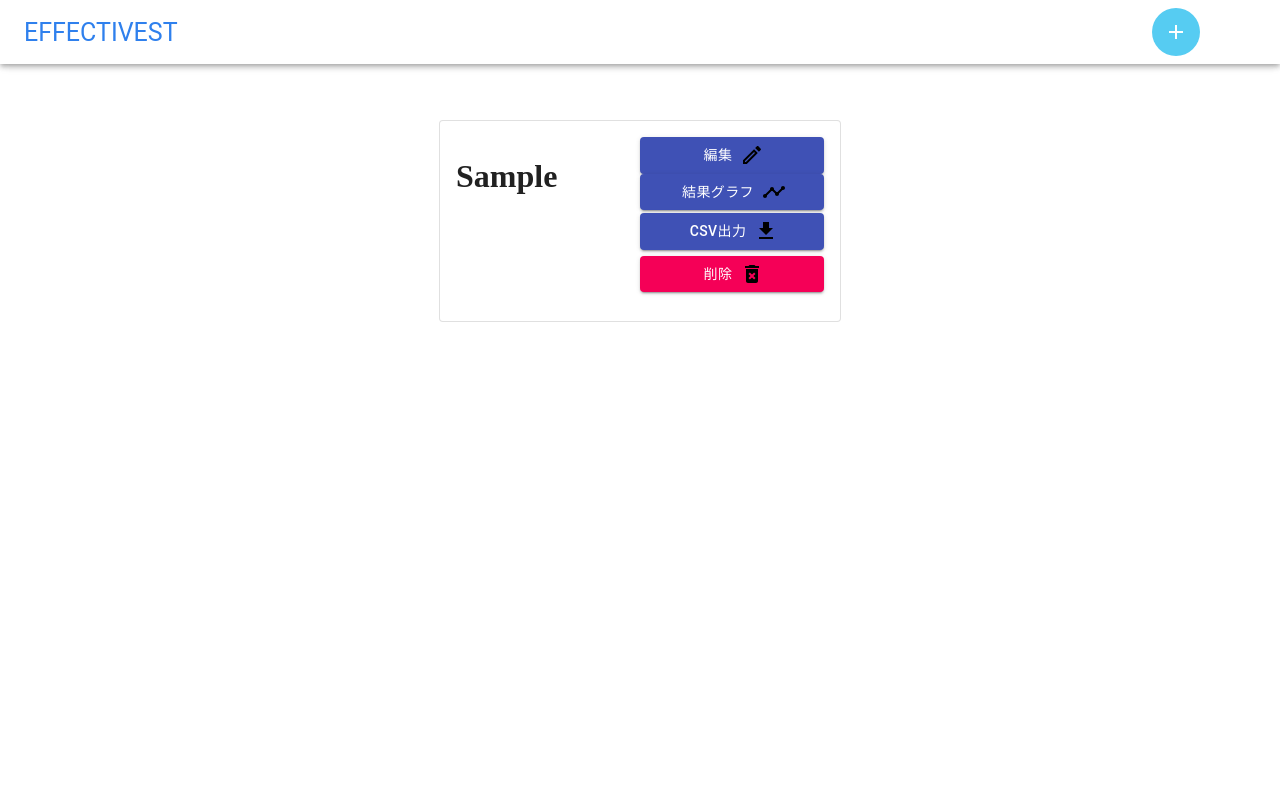
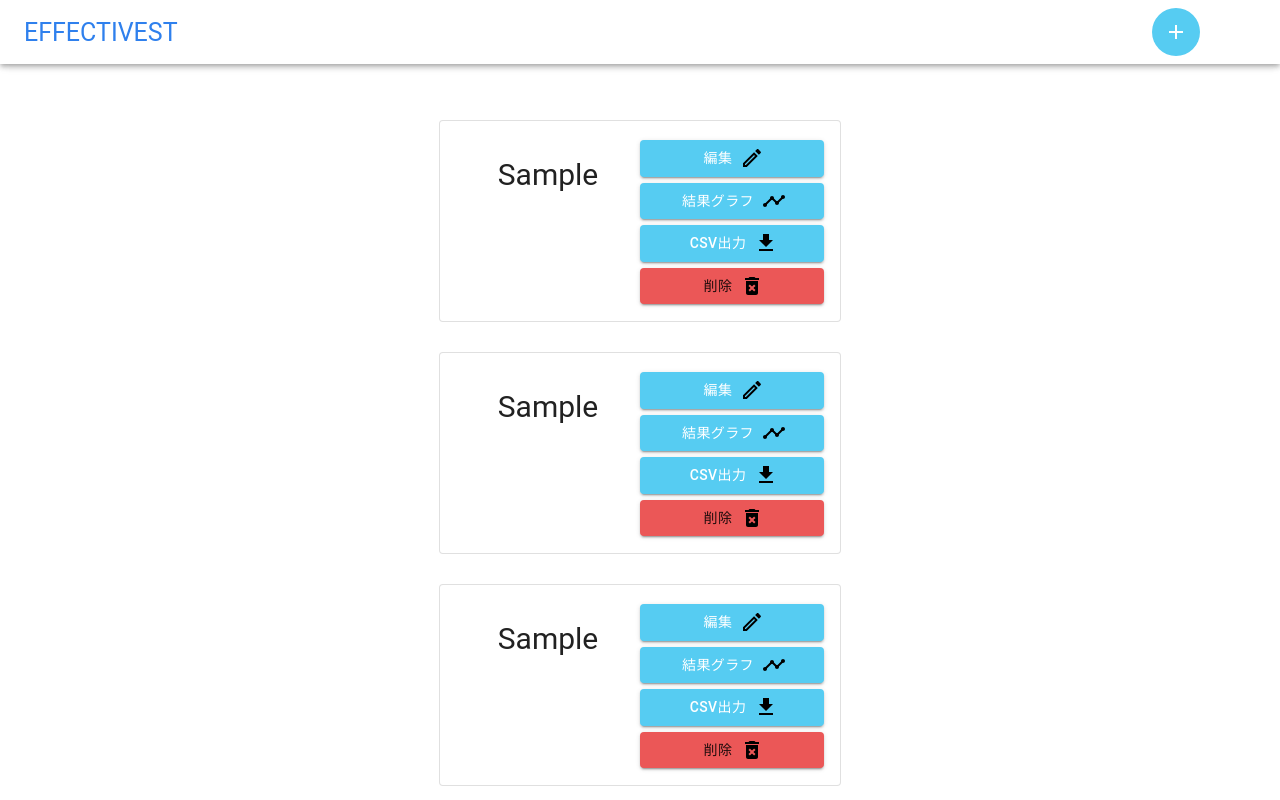
Before and after one commit to YadaYuki/effectivest-client, a React (Create React App) app: page /edit in a window 1280 px wide. Shown: the top 800 px of the page. Built offline with nearby package versions, Linux system fonts and the light colour scheme.

Commit message:
adjust css

```diff
--- a/src/components/Edit/ButtonWrapper.css
+++ b/src/components/Edit/ButtonWrapper.css
@@ -2,7 +2,8 @@
     width:50%;
     text-align: center;
 }
-.buttonWrapper button,a{
+.buttonWrapper button,.buttonWrapper a{
     width:100%;
     margin:3px auto;
+    background-color: #56CCF2;
 }
--- a/src/components/Edit/DeleteTestButton.js
+++ b/src/components/Edit/DeleteTestButton.js
@@ -4,15 +4,15 @@ export default class DeleteTestButton extends React.Component {
     constructor(props) {
         super(props);
         this.deleteTest = this.deleteTest.bind(this);
-    }
+    };
     deleteTest() {
         alert(`DELETE ${this.props.test_id}`);
-    }
+    };
     render() {
         return (
-            <Button onClick={this.deleteTest} variant="contained" color="secondary" endIcon={<svg xmlns="http://www.w3.org/2000/svg" height="24" viewBox="0 0 24 24" width="24"><path d="M0 0h24v24H0V0z" fill="none" /><path d="M6 19c0 1.1.9 2 2 2h8c1.1 0 2-.9 2-2V7H6v12zm2.46-7.12l1.41-1.41L12 12.59l2.12-2.12 1.41 1.41L13.41 14l2.12 2.12-1.41 1.41L12 15.41l-2.12 2.12-1.41-1.41L10.59 14l-2.13-2.12zM15.5 4l-1-1h-5l-1 1H5v2h14V4z" /><path d="M0 0h24v24H0z" fill="none" /></svg>}>
+            <Button  onClick={this.deleteTest} variant="contained" style={{backgroundColor:"#EB5757"}} endIcon={<svg xmlns="http://www.w3.org/2000/svg" height="24" viewBox="0 0 24 24" width="24"><path d="M0 0h24v24H0V0z" fill="none" /><path d="M6 19c0 1.1.9 2 2 2h8c1.1 0 2-.9 2-2V7H6v12zm2.46-7.12l1.41-1.41L12 12.59l2.12-2.12 1.41 1.41L13.41 14l2.12 2.12-1.41 1.41L12 15.41l-2.12 2.12-1.41-1.41L10.59 14l-2.13-2.12zM15.5 4l-1-1h-5l-1 1H5v2h14V4z" /><path d="M0 0h24v24H0z" fill="none" /></svg>}>
                 削除
             </Button>
         );
-    }
-}
+    };
+};
--- a/src/components/Edit/EditContent.js
+++ b/src/components/Edit/EditContent.js
@@ -6,6 +6,9 @@ export default class EditContent extends React.Component{
         return (
             <div className="editContent">
                 <EditItem test_id={1} testname={"Sample"}/>
+                <EditItem test_id={1} testname={"Sample"}/>
+                <EditItem test_id={1} testname={"Sample"}/>
+                <EditItem test_id={1} testname={"Sample"}/>
             </div>
         );
     }
--- a/src/components/Edit/EditItem.css
+++ b/src/components/Edit/EditItem.css
@@ -1,12 +1,19 @@
-.editItem{
-    width:400px;
-    height:200px;
-    margin:30px auto;
+.editItem {
+    width: 400px;
+    height: 200px;
+    margin: 30px auto;
 }
-.editItemContent{
-    height:100%;
+
+.editItemContent {
+    height: 100%;
     display: flex;
 }
-.editItemContent h1{
-    width:50%;
+
+.editItemContent h1 {
+    width: 50%;
+    font-family: Roboto;
+    font-style: normal;
+    font-weight: normal;
+    font-size: 30px;
+    text-align: center;
 }
```
Also changed, not shown: src/components/Edit/Testname.js (deleted).
